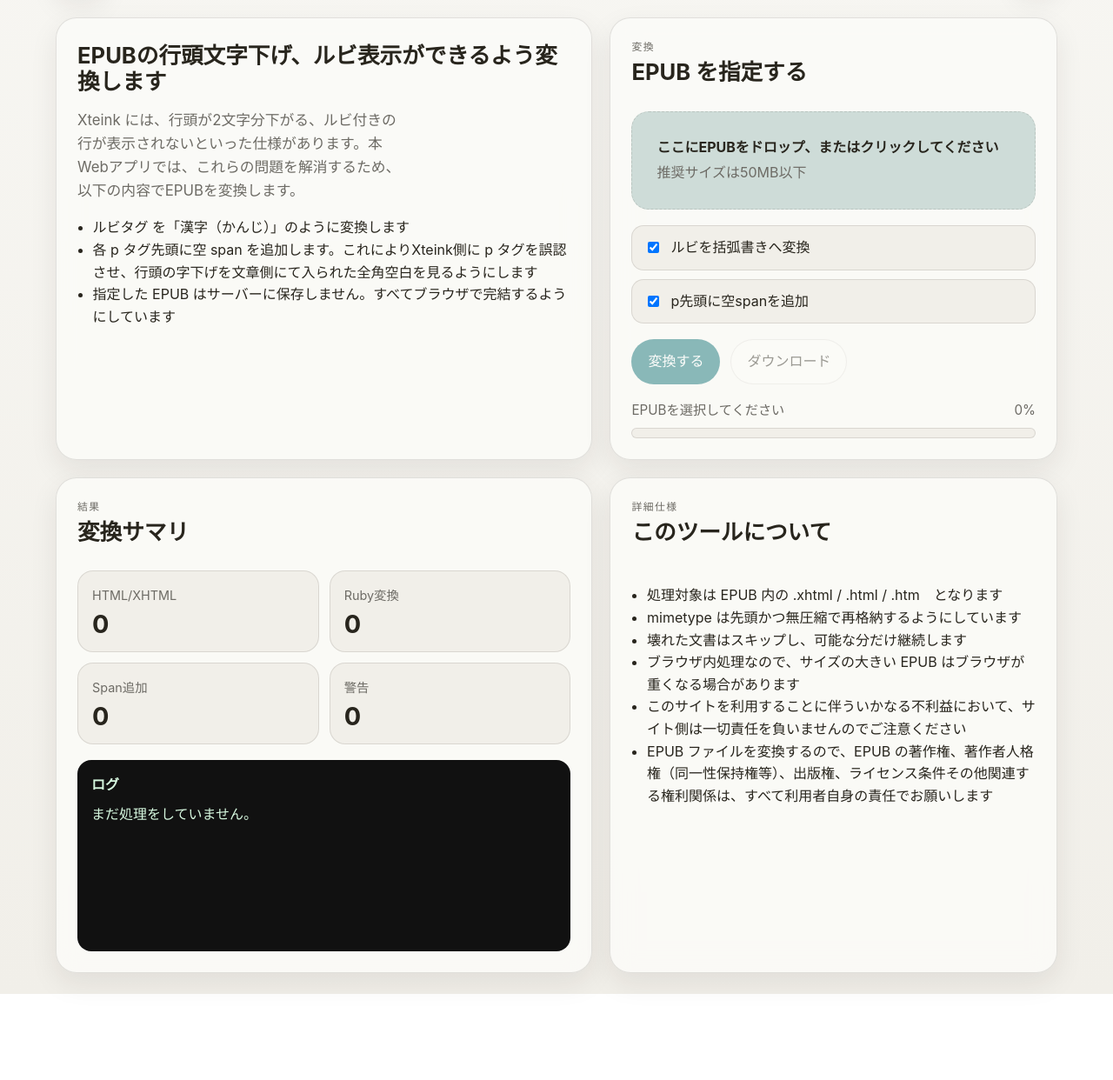
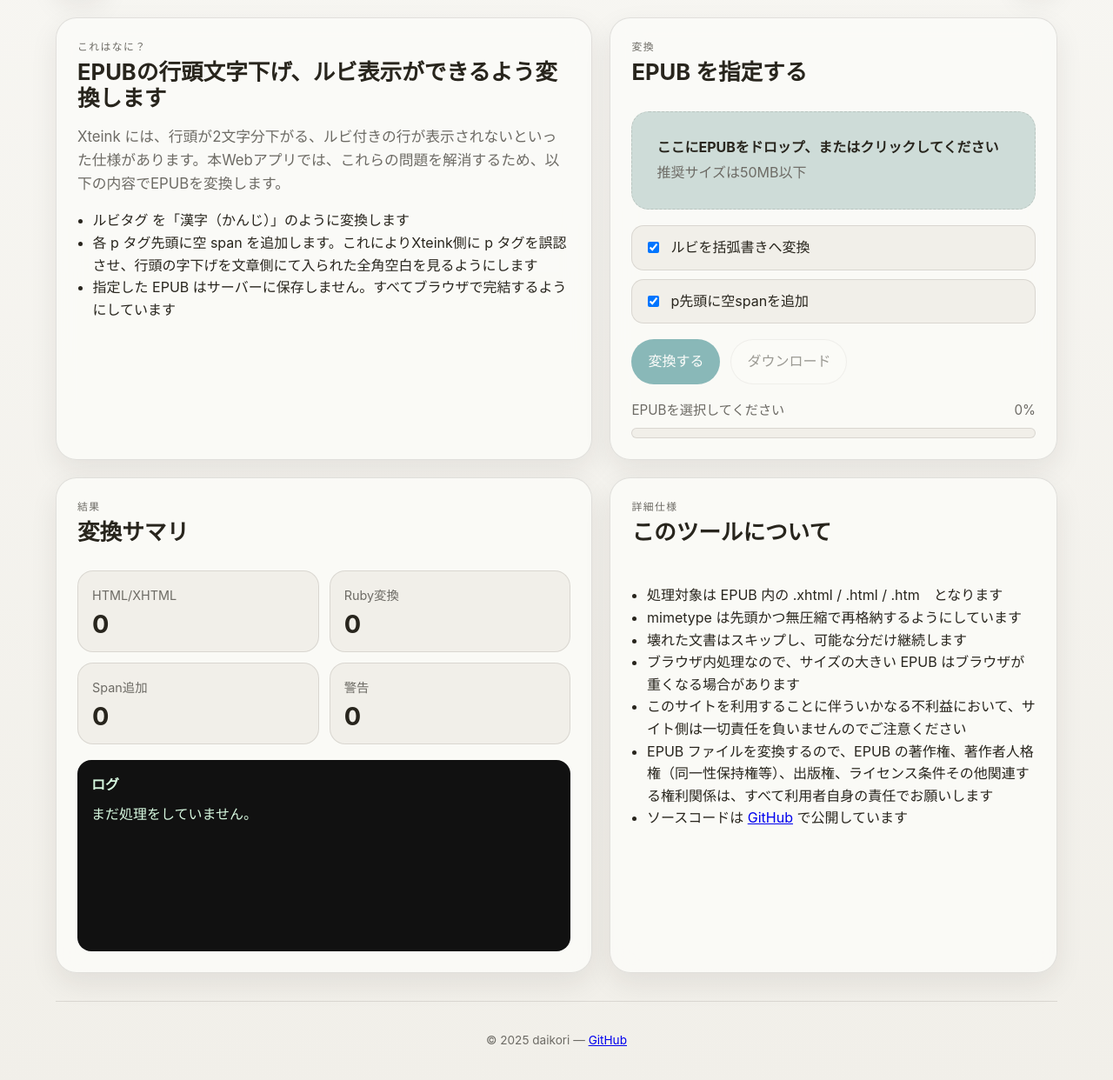
Before and after one commit to daikori/xteink-jp-epub-converter, a website built with Vite: page index.html in a window 1280 px wide. Shown: the part 88-1330 px from the top of the page at 87% size. Before the commit the page ends 1231 px from the top, so only its background shows below. Built offline with nearby package versions, Linux system fonts and the light colour scheme.

Commit message:
fix: タイトル修正、リード文の改行修正、GitHubリンク追加、フッター追加、READMEにWebリンク追加

```diff
--- a/index.html
+++ b/index.html
@@ -4,7 +4,7 @@
     <meta charset="UTF-8" />
     <meta name="viewport" content="width=device-width, initial-scale=1.0" />
     <meta name="description" content="Xteink X4向けにEPUBをブラウザ内だけで整形する無料ツール" />
-    <title>Xteink X4 EPUB Formatter</title>
+    <title>Xteink JP EPUB Converter</title>
     <script type="module" src="/src/main.ts"></script>
   </head>
   <body>
--- a/src/main.ts
+++ b/src/main.ts
@@ -27,7 +27,7 @@ app.innerHTML = `
 
     <main id="main" class="main-grid">
       <section class="hero card">
-        <p class="kicker"これはなに？</p>
+        <p class="kicker">これはなに？</p>
         <h2>EPUBの行頭文字下げ、ルビ表示ができるよう変換します</h2>
         <p class="lead">Xteink には、行頭が2文字分下がる、ルビ付きの行が表示されないといった仕様があります。本Webアプリでは、これらの問題を解消するため、以下の内容でEPUBを変換します。</p>
         <ul class="feature-list" role="list">
@@ -94,9 +94,14 @@ app.innerHTML = `
           <li>ブラウザ内処理なので、サイズの大きい EPUB はブラウザが重くなる場合があります</li>
           <li>このサイトを利用することに伴ういかなる不利益において、サイト側は一切責任を負いませんのでご注意ください</li>
           <li>EPUB ファイルを変換するので、EPUB の著作権、著作者人格権（同一性保持権等）、出版権、ライセンス条件その他関連する権利関係は、すべて利用者自身の責任でお願いします</li>
+          <li>ソースコードは <a href="https://github.com/daikori/xteink-jp-epub-converter" target="_blank" rel="noopener noreferrer">GitHub</a> で公開しています</li>
         </ul>
       </section>
     </main>
+
+    <footer class="footer">
+      <p>© 2025 daikori — <a href="https://github.com/daikori/xteink-jp-epub-converter" target="_blank" rel="noopener noreferrer">GitHub</a></p>
+    </footer>
   </div>
 `;
 
--- a/src/style.css
+++ b/src/style.css
@@ -65,7 +65,7 @@ h3 { margin: 0 0 0.5rem; font-size: 1rem; }
 }
 .hero, .panel { padding: 24px; }
 .hero { min-height: 100%; }
-.lead { font-size: 1.05rem; color: var(--muted); max-width: 36ch; }
+.lead { font-size: 1.05rem; color: var(--muted); }
 .feature-list, .notes { margin: 1rem 0 0; padding-left: 1.1rem; }
 .uploader-panel, .stats-panel, .notes-panel { display: flex; flex-direction: column; gap: 18px; }
 .dropzone {
@@ -105,6 +105,14 @@ h3 { margin: 0 0 0.5rem; font-size: 1rem; }
   min-height: 220px;
 }
 #logBox { margin: 0; font-family: ui-monospace, SFMono-Regular, Menlo, monospace; white-space: pre-wrap; word-break: break-word; }
+.footer {
+  margin-top: 32px;
+  padding: 20px 0;
+  text-align: center;
+  font-size: .85rem;
+  color: var(--muted);
+  border-top: 1px solid var(--border);
+}
 @media (max-width: 920px) {
   .main-grid { grid-template-columns: 1fr; }
 }
```
Also changed, not shown: README.md.
